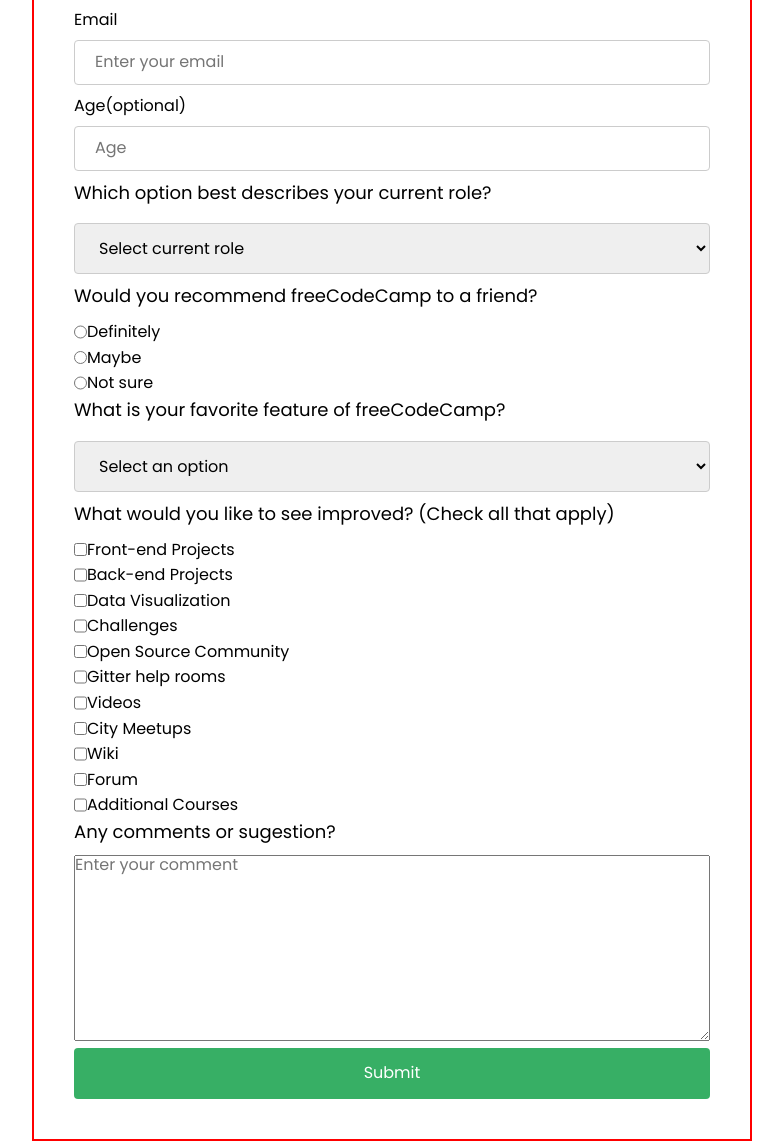
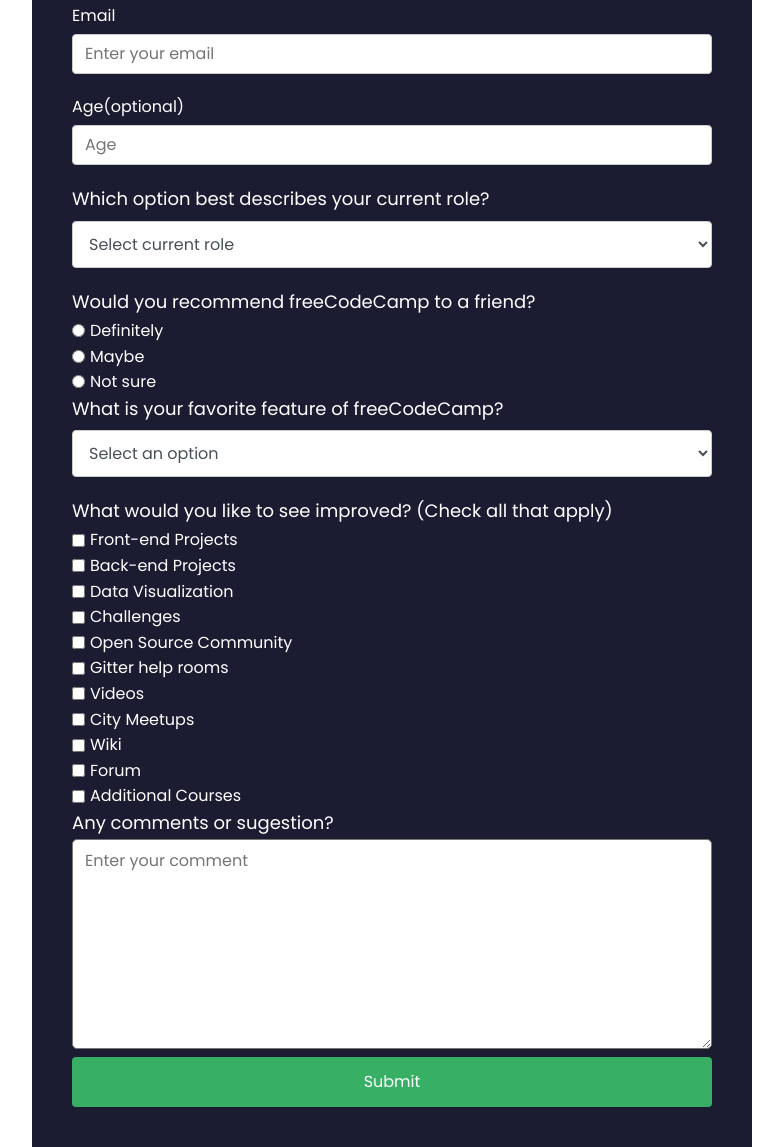
Before and after one commit to asenka0301/2-Survey_form, a plain HTML site: page index.html in a window 1280 px wide. Shown: the part 269-1416 px from the top of the page, without its empty margins (248-1031 px from the left). Drawn offline with Linux system fonts and the light colour scheme.

Commit message:
Adding form_control, styling radio_check

```diff
--- a/index.html
+++ b/index.html
@@ -13,12 +13,17 @@
             <h1 id="title">freeCodeCamp Survey Form</h1>
             <p id="description">Thank you for taking the time to help us improve the platform</p>
         </header>
-        <form action="#" id="survey-form">
+        <form action="" id="survey_form">
             <div class="form_control">
                 <label for="name" id="name-label">Name</label><input type="text" id="name" placeholder="Enter your name" required>
+            </div>
+            <div class="form_control">
                 <label for="email" id="email-label">Email</label><input type="text" id="email" placeholder="Enter your email" required>
+            </div>
+            <div class="form_control">
                 <label for="number" id="number-label">Age <span>(optional)</span></label><input type="number" id="number" min="15" max="80" placeholder="Age">
             </div>
+            <div class="form_control">
                 <p>Which option best describes your current role?</p>
                 <select name="dropdown" id="dropdown">
                     <option disabled selected value>Select current role</option>
@@ -28,10 +33,14 @@
                     <option value="prefer_no">Prefer not to say</option>
                     <option value="other">Other</option>
                 </select>
+            </div>
+            <div class="form_control">
                 <p>Would you recommend freeCodeCamp to a friend?</p>
-        <label for="definitely"><input type="radio" name="recomendation" id="definitely">Definitely</label>
-        <label for="maybe"><input type="radio" id="maybe" name="recomendation">Maybe</label>
-        <label for="not_sure"><input type="radio" name="recomendation" id="not_sure">Not sure</label>
+                <label for="definitely"><input type="radio" name="recomendation" id="definitely" class="input_radio">Definitely</label>
+                <label for="maybe"><input type="radio" id="maybe" name="recomendation" class="input_radio"> Maybe</label>
+                <label for="not_sure"><input type="radio" name="recomendation" id="not_sure" class="input_radio">Not sure</label>
+            </div>
+            <div class="form_control">
                 <p>What is your favorite feature of freeCodeCamp?</p>
                 <select name="dropdown" id="dropdown">
                     <option disabled selected value>Select an option</option>
@@ -40,21 +49,29 @@
                     <option value="Community">Community</option>
                     <option value="Open source">Open source</option>
                 </select>
+            </div>
+            <div class="form_control">
                 <p>What would you like to see improved? <span>(Check all that apply)</span></p>
-        <label><input type="checkbox" name="prefer" value="Front-end Projects">Front-end Projects</label>
-        <label><input type="checkbox" name="prefer" value="Back-end Projects">Back-end Projects</label>
-        <label><input type="checkbox" name="prefer" value="Data Visualization">Data Visualization</label>
-        <label><input type="checkbox" name="prefer" value="Challenges">Challenges</label>
-        <label><input type="checkbox" name="prefer" value="Open Source Community">Open Source Community</label>
-        <label><input type="checkbox" name="prefer" value="Gitter help rooms">Gitter help rooms</label>
-        <label><input type="checkbox" name="prefer" value="Videos">Videos</label>
-        <label><input type="checkbox" name="prefer" value="City Meetups">City Meetups</label>
-        <label><input type="checkbox" name="prefer" value="Wiki">Wiki</label>
-        <label><input type="checkbox" name="prefer" value="Forum">Forum</label>
-        <label><input type="checkbox" name="prefer" value="Additional Courses">Additional Courses</label>
+                <label><input type="checkbox" name="prefer" value="Front-end Projects" class="input_checkbox">Front-end Projects</label>
+                <label><input type="checkbox" name="prefer" value="Back-end Projects" class="input_checkbox">Back-end Projects</label>
+                <label><input type="checkbox" name="prefer" value="Data Visualization" class="input_checkbox">Data Visualization</label>
+                <label><input type="checkbox" name="prefer" value="Challenges" class="input_checkbox">Challenges</label>
+                <label><input type="checkbox" name="prefer" value="Open Source Community" class="input_checkbox">Open Source Community</label>
+                <label><input type="checkbox" name="prefer" value="Gitter help rooms"class="input_checkbox">Gitter help rooms</label>
+                <label><input type="checkbox" name="prefer" value="Videos" class="input_checkbox">Videos</label>
+                <label><input type="checkbox" name="prefer" value="City Meetups" class="input_checkbox">City Meetups</label>
+                <label><input type="checkbox" name="prefer" value="Wiki" class="input_checkbox">Wiki</label>
+                <label><input type="checkbox" name="prefer" value="Forum" class="input_checkbox">Forum</label>
+                <label><input type="checkbox" name="prefer" value="Additional Courses" class="input_checkbox">Additional Courses</label>
+            </div>
+            <div class="form_control">
                 <p>Any comments or sugestion?</p>
                 <textarea name="comment" id="comments" cols="30" rows="10" placeholder="Enter your comment"></textarea>
+            </div>
+            <div class="form_control">
                 <button type="submit" id="submit" class="submit-button">Submit</button>
+            </div>
+        </form>
 
     </div>
 </body>
--- a/style.css
+++ b/style.css
@@ -14,12 +14,13 @@ body {
     line-height: 1.6;
     font-weight: 400;
     margin: 0;
+    color: white;
 }
 
 .container {
     margin:3.125rem auto 0 auto;
     width: 720px;
-    border: 2px solid red;
+
 }
 
 h1 {
@@ -33,16 +34,18 @@ p {
 
   h1, p {
   margin-top: 0;
-  margin-bottom: 0.5rem;
+  margin-bottom: 0.1rem;
 }
 
 .header {
     text-align: center;
     margin-bottom: 1rem;
+    color: teal;
 }
 
 form {
   padding: 2.5rem;
+  background-color: #1b1b32;
 
 }
 
@@ -50,23 +53,40 @@ label {
   display: flex;
   width: 100%;
   margin: 0;
+  align-items: center;
+
 
 }
 
 
 input[type=text], input[type=number], select {
     width: 100%;
-    padding: 12px 20px;
-    margin: 8px 0;
+    padding: 10px 12px;
+    margin: 5px 0 20px 0;
     display: inline-block;
     border: 1px solid #ccc;
     border-radius: 4px;
     box-sizing: inherit;
   }
 
+  select {
+    background-color: #fff;
+    color: #495057;
+  }
+
+  .input_radio, .input_checkbox {
+    margin-right: 5px;
+    }
+
 textarea {
   width: 100%;
   font-style: inherit;
+  padding: 12px;
+  border-radius: 5px;
+  -webkit-border-radius: 5px;
+  -moz-border-radius: 5px;
+  -ms-border-radius: 5px;
+  -o-border-radius: 5px;
 }
 
 .submit-button {
```
Lines whose indentation alone changed are shown as unchanged.
